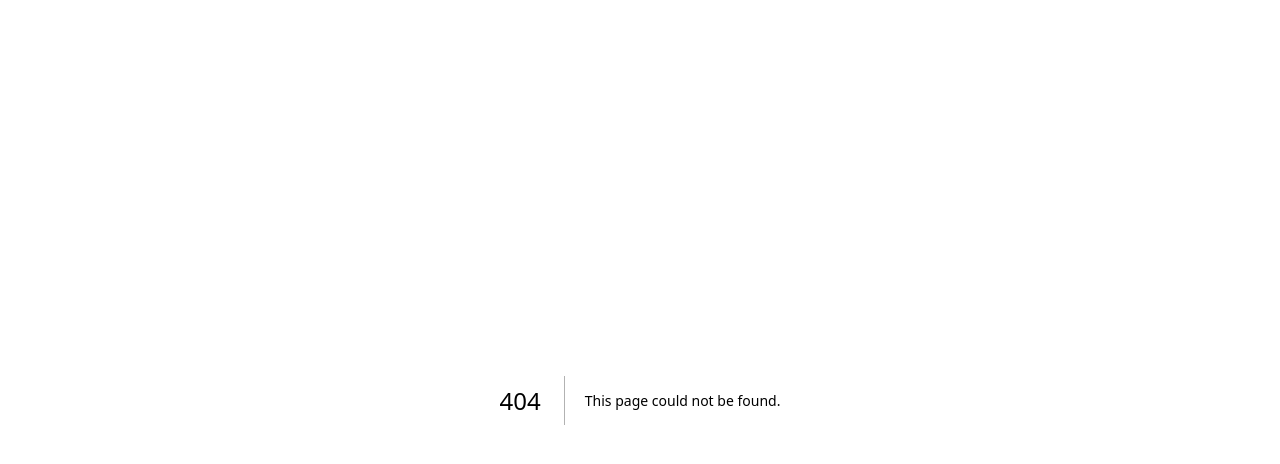
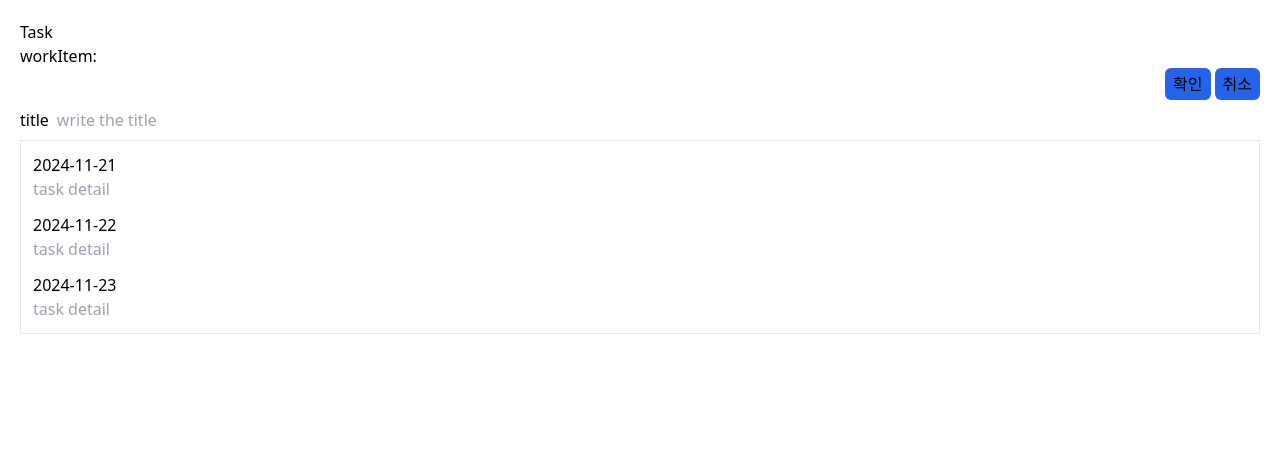
Before and after one commit to ryuncoders/task-flow, a Next.js app: page /goal/1/task/add in a window 1280 px wide. Before the commit this address had no page. Shown: the top 464 px of the page. Built offline with nearby package versions, Linux system fonts and the light colour scheme.

Commit message:
feat: task 추가 화면, fix: goal/[id]/layout 전역변수 provider 변경

```diff
--- a/app/goal/[id]/layout.tsx
+++ b/app/goal/[id]/layout.tsx
@@ -1,18 +1,11 @@
-"use client";
-
 import { ItemProvider } from "@/contexts/item-context";
 import { IWorkItem } from "@/types/models";
 import { useParams } from "next/navigation";
 
 export default function Layout({ children }: { children: React.ReactNode }) {
-  const params = useParams();
-
   return (
     <ItemProvider>
-      <div>
-        <h1>Goal Id: {params.id}</h1>
-        {children}
-      </div>
+      <div>{children}</div>
     </ItemProvider>
   );
 }
--- /dev/null
+++ b/app/goal/[id]/task/add/loading.tsx
@@ -0,0 +1,3 @@
+export default function Loading() {
+  return <div>task loading ...</div>;
+}
--- /dev/null
+++ b/app/goal/[id]/task/add/page.tsx
@@ -0,0 +1,95 @@
+"use client";
+
+import { useParams, useRouter, useSearchParams } from "next/navigation";
+import React, { useState } from "react";
+import { useItemContext } from "@/contexts/item-context";
+
+const initialDetails = [
+  { date: "2024-11-21", text: "" },
+  { date: "2024-11-22", text: "" },
+  { date: "2024-11-23", text: "" },
+];
+
+export default function Task() {
+  const { workItems, setWorkItems } = useItemContext();
+
+  const params = useSearchParams();
+  const params_id = useParams().id;
+
+  const router = useRouter();
+
+  const [title, setTitle] = useState("");
+  const [details, setDetails] =
+    useState<{ date: string; text: string }[]>(initialDetails);
+  const [submittedData, setSubmittedData] = useState<any>(null);
+
+  const changeTitle = (event: React.ChangeEvent<HTMLInputElement>) => {
+    setTitle(event.target.value);
+  };
+  const handleSubmit = async (e: React.FormEvent) => {
+    e.preventDefault();
+    try {
+      await fetch("/api/task/create");
+    } catch (error) {
+      console.log("handle Submit Error");
+    }
+  };
+
+  const handleCancel = (e: React.FormEvent<HTMLButtonElement>) => {
+    e.preventDefault();
+    setTitle("");
+    setDetails(initialDetails);
+    setSubmittedData(null);
+  };
+  const changeDetail = (index: number, text: string) => {
+    setDetails((prev) =>
+      prev.map((detail, idx) => (idx === index ? { ...detail, text } : detail))
+    );
+  };
+  return (
+    <div className="p-5">
+      <h1>Task</h1>
+      <h2>workItem: {params.get("work_item")}</h2>
+      <form onSubmit={handleSubmit} className="flex flex-col gap-2">
+        <div className="gap-1 flex justify-end">
+          <button className="rounded-md bg-blue-600 px-2 py-1" type="submit">
+            확인
+          </button>
+          <button
+            onClick={handleCancel}
+            className=" rounded-md bg-blue-600 px-2 py-1"
+            type="button"
+          >
+            취소
+          </button>
+        </div>
+        <div>
+          <label htmlFor="title" className="pr-2">
+            title
+          </label>
+          <input
+            id="title"
+            name="title"
+            type="text"
+            value={title}
+            onChange={changeTitle}
+            placeholder="write the title"
+          />
+        </div>
+        <div className="border flex gap-3 flex-col p-3">
+          {details.map((detail: any, index: number) => (
+            <div className="flex flex-col" key={index}>
+              <span>{detail.date}</span>
+              <input
+                type="text"
+                placeholder="task detail"
+                value={detail.text}
+                onChange={(e) => changeDetail(index, e.target.value)}
+              />
+            </div>
+          ))}
+        </div>
+      </form>
+    </div>
+  );
+}
```
